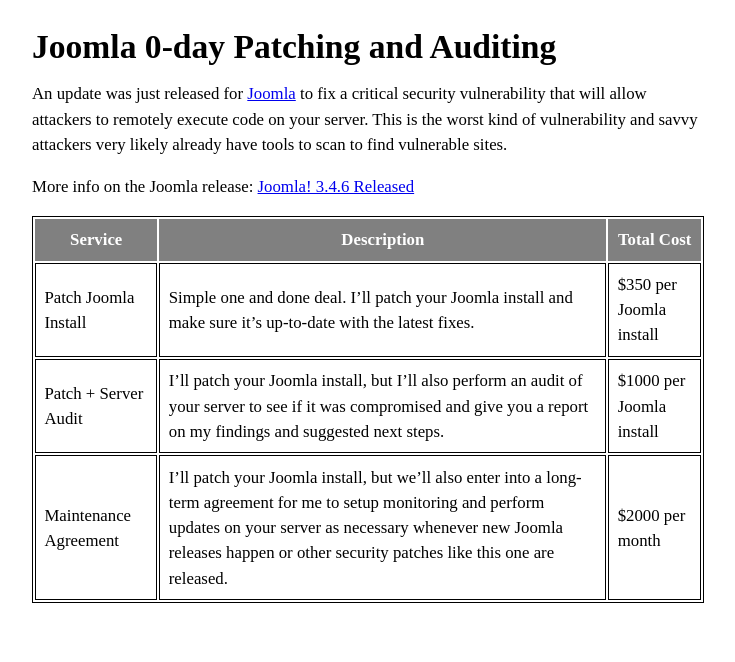
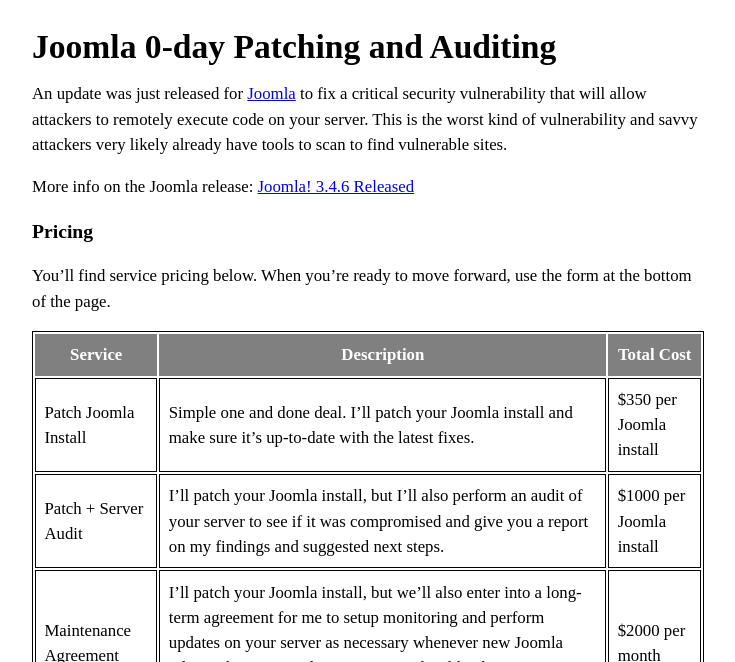
Before and after one commit to Atrophius/atrophius.github.io, a Jekyll site: the page built from landing/joomla-0day.md, in a window 1280 px wide, cut to the strip 0-662 px from the top of the page. Shown: the whole strip, without its empty margins (272-1007 px from the left). Built offline with Jekyll 4.4.1, drawn with Linux system fonts in a browser that asks for light colours; some of the changed text lies outside the part shown.

Commit message:
More about me.

```diff
--- a/landing/joomla-0day.md
+++ b/landing/joomla-0day.md
@@ -9,12 +9,18 @@
 
 More info on the Joomla release: [Joomla! 3.4.6 Released](https://www.joomla.org/announcements/release-news/5641-joomla-3-4-6-released.html)
 
+### Pricing
+
+You'll find service pricing below. When you're ready to move forward, use the form at the bottom of the page.
+
 | Service | Description | Total Cost |
 | ------- | ----------- | ---------- |
 | Patch Joomla Install | Simple one and done deal. I'll patch your Joomla install and make sure it's up-to-date with the latest fixes. | $350 per Joomla install |
 | Patch + Server Audit | I'll patch your Joomla install, but I'll also perform an audit of your server to see if it was compromised and give you a report on my findings and suggested next steps. | $1000 per Joomla install |
 | Maintenance Agreement | I'll patch your Joomla install, but we'll also enter into a long-term agreement for me to setup monitoring and perform updates on your server as necessary whenever new Joomla releases happen or other security patches like this one are released. | $2000 per month |
 
-&nbsp;
+### About Me
+
+This service is provided by [Jeremy Privett](http://www.jeremyprivett.com). I'm an Orlando-based business and technology consultant with 15 years experience in the industry. I've done everything from development to server management to marketing, sales, and beyond. You can find out a little more about my background [on LinkedIn](https://www.linkedin.com/in/jeremyprivett). If you have any questions before you sign up, feel free to Tweet me [@Atrophius](https://twitter.com/Atrophius).
 
 <iframe src="https://docs.google.com/forms/d/1r2kOtviTNbgOzt9lR7Zh9IKC23q6rwlRSZKvSbpDBik/viewform?embedded=true" width="100%" height="700" frameborder="0" marginheight="0" marginwidth="0">Loading...</iframe>
```
